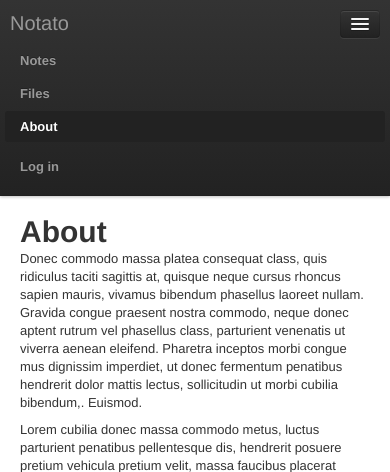
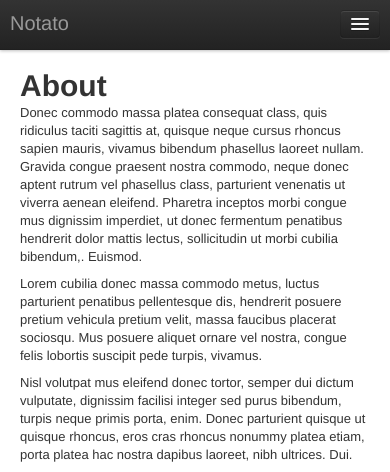
Before and after one commit to kvalle/notato, a Python web app: template notato/templates/about.html in a window 390 px wide. Shown: the top 472 px of the page. Run offline with Jinja, Linux system fonts and the light colour scheme; the template is opened without the code that fills it, so the values that code supplies are empty.

Commit message:
made the navbar collapse as default on small screens

```diff
--- a/notato/templates/layout.html
+++ b/notato/templates/layout.html
@@ -13,8 +13,8 @@
       padding-bottom: 40px;
     }
   </style>
+  <link href="/static/css/style.css" rel="stylesheet">
   <link href="/static/css/bootstrap-responsive.css" rel="stylesheet">
-  <link href="/static/css/style.css" rel="stylesheet">
 
   <!-- Le HTML5 shim, for IE6-8 support of HTML5 elements -->
   <!--[if lt IE 9]>
@@ -32,7 +32,7 @@
           <span class="icon-bar"></span>
         </a>
         <a class="brand" href="{{url_for('index')}}">Notato</a>
-        <div style="height: auto;" class="nav-collapse in collapse">
+        <div style="height: 0px;" class="nav-collapse collapse">
           <ul class="nav">
             {% set navigation_bar = [
                   (url_for('notes'), 'notes', 'Notes'),
```
